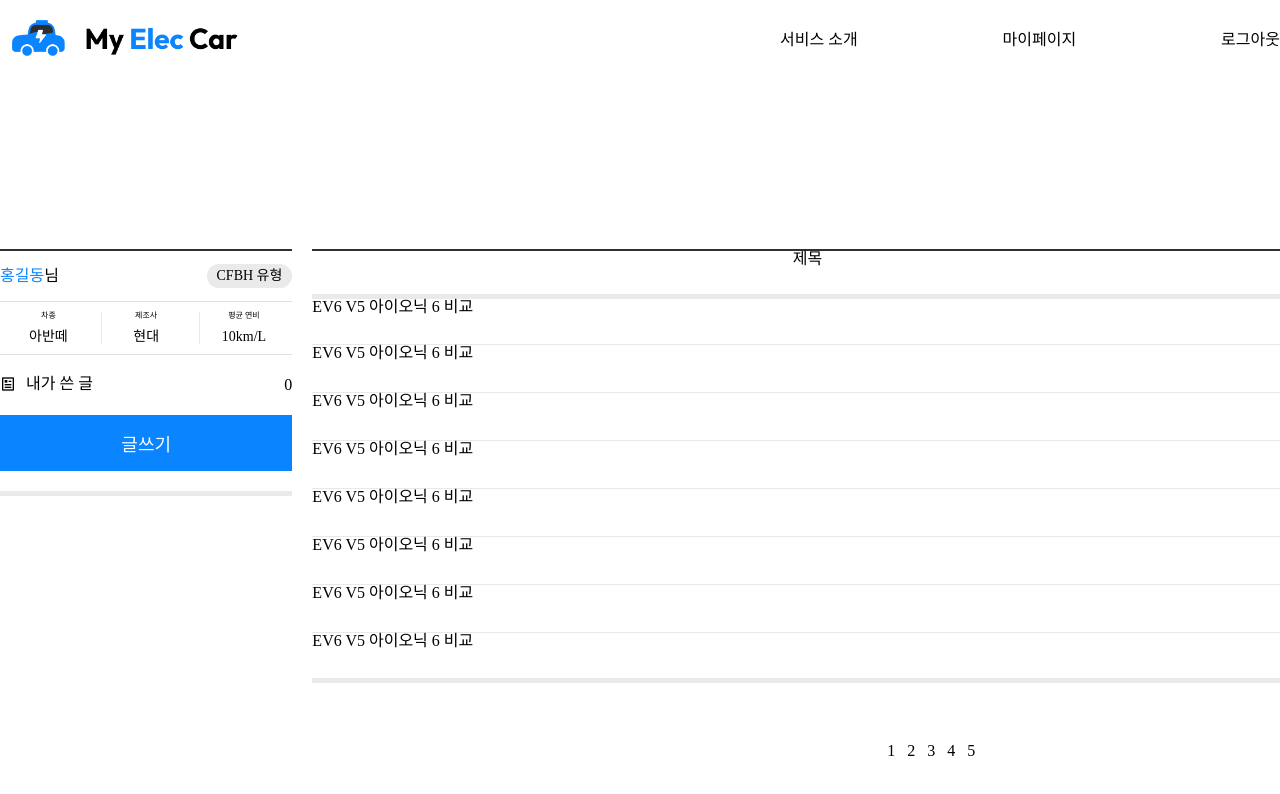
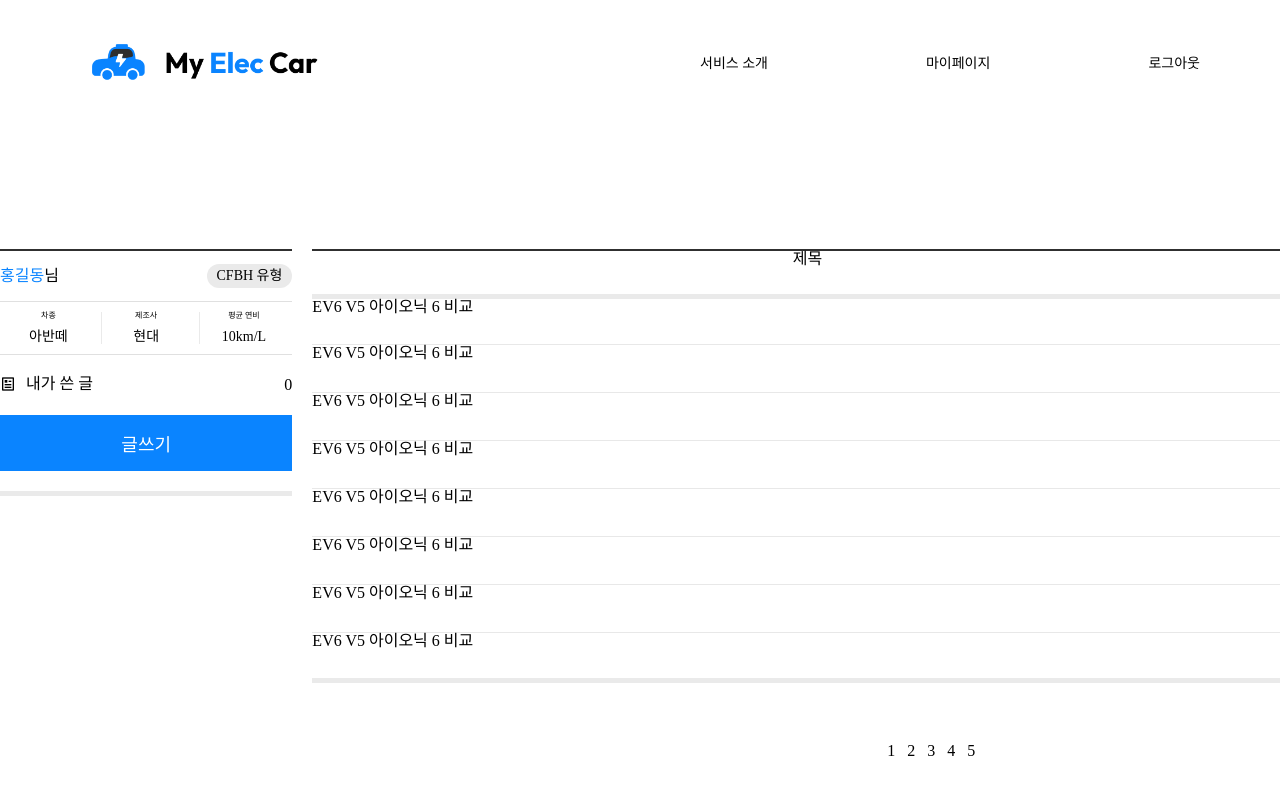
Before and after one commit to puremint02s/eleccarmirror, a React (Create React App) app in the folder front/: page /community in a window 1280 px wide. Shown: the top 794 px of the page. Built offline with nearby package versions, Linux system fonts and the light colour scheme.

Commit message:
Style: fix some button styles

```diff
--- a/front/src/Pages/FinalResultPage.tsx
+++ b/front/src/Pages/FinalResultPage.tsx
@@ -118,6 +118,7 @@
   padding-top: 7rem;
   padding-bottom: 1px;
   font-size: 25px;
+  font-weight: 500;
 `;
 
 const ResultWrapper = styled.div`
--- a/front/src/Pages/MyPage.tsx
+++ b/front/src/Pages/MyPage.tsx
@@ -20,14 +20,14 @@
   return (
     <>
       <Header />
-      <TitleWrapper>마이페이지</TitleWrapper>
+      <TitleWrapper>마이 페이지</TitleWrapper>
       <MyPageWrapper>
         <Sidebar />
         <MyPageContentWrapper>
           <div style={{ paddingTop: 100 }}>
             <MyPageContentTitle>
               나의 차량 정보
-              <button style={{ float: "right" }}>수정</button>
+              <ModifyCarInfoButton>수정</ModifyCarInfoButton>
             </MyPageContentTitle>
             <MyPageContent>
               <ul>
@@ -49,7 +49,7 @@
           <div style={{ paddingTop: 100 }}>
             <MyPageContentTitle>
               이전 주유 기록 (최근 3개월)
-              <button style={{ float: "right" }}>+ 주유내역</button>
+              <AddRefuelButton>+ 주유내역</AddRefuelButton>
             </MyPageContentTitle>
             <RefuelWrap>
               <table>
@@ -111,6 +111,7 @@
   padding-top: 7rem;
   padding-bottom: 1px;
   font-size: 25px;
+  font-weight: 500;
 `;
 
 const MyPageWrapper = styled.div`
@@ -128,6 +129,17 @@
 const MyPageContentTitle = styled.p`
   text-align: left;
   padding-bottom: 15px;
+  font-weight: 500;
+`;
+
+const ModifyCarInfoButton = styled.button`
+  float: right;
+  padding: 5px 10px 5px 10px;
+  cursor: pointer;
+  border-radius: 28px;
+  border: none;
+  font-size: 12px;
+  color: #636363;
 `;
 
 const MyPageContent = styled.div`
@@ -160,9 +172,20 @@
         text-align: center;
         font-size: 14px;
         padding-top: 15px;
+        font-weight: 500;
       }
     }
   }
+`;
+
+const AddRefuelButton = styled.button`
+  float: right;
+  padding: 5px 10px 5px 10px;
+  cursor: pointer;
+  border-radius: 28px;
+  border: none;
+  font-size: 12px;
+  color: #636363;
 `;
 
 const RefuelWrap = styled.div`
@@ -180,6 +203,7 @@
       th {
         font-size: 14px;
         padding-top: 18px;
+        font-weight: 600;
       }
     }
 
@@ -191,6 +215,7 @@
           text-align: center;
           font-size: 14px;
           padding-top: 14px;
+          color: #696969;
         }
       }
     }
--- a/front/src/components/MyPage/ModifyInfo.tsx
+++ b/front/src/components/MyPage/ModifyInfo.tsx
@@ -6,7 +6,7 @@
   return (
     <>
       <Header />
-      <TitleWrapper>마이페이지</TitleWrapper>
+      <TitleWrapper>마이 페이지</TitleWrapper>
       <MyPageWrapper>
         <Sidebar />
         <MyPageContentWrapper>
@@ -27,6 +27,7 @@
   padding-top: 7rem;
   padding-bottom: 1px;
   font-size: 25px;
+  font-weight: 500;
 `;
 
 const MyPageWrapper = styled.div`
--- a/front/src/components/MyPage/Sidebar.tsx
+++ b/front/src/components/MyPage/Sidebar.tsx
@@ -26,7 +26,7 @@
 const SideMenu = styled.div`
   height: 30rem;
   width: 10vw;
-  padding-left: 15vw;
+  padding-left: 20vw;
   display: inline;
 `;
 
@@ -36,4 +36,5 @@
 
 const SideMenuLi = styled.li`
   padding-top: 1rem;
+  font-weight: 500;
 `;
--- a/front/src/components/common/Header.tsx
+++ b/front/src/components/common/Header.tsx
@@ -52,6 +52,8 @@
   min-width: 500px;
   display: flex;
   justify-content: flex-end;
+  padding-top: 3rem;
+  padding-right: 5rem;
 
   ul {
     width: 100%;
@@ -61,12 +63,15 @@
       height: 100%;
       display: flex;
       align-items: center;
+      font-size: 14px;
     }
   }
 `;
 
 const Logo = styled.img.attrs({ src: LogoImg })`
   width: 100px;
+  padding-top: 3rem;
+  padding-left: 5rem;
 `;
 
 function Header() {
@@ -83,7 +88,12 @@
           <Nav>
             <ul>
               <li>서비스 소개</li>
-              <li>마이페이지</li>
+              <a
+                style={{ textDecoration: "none", color: "black" }}
+                href="/mypage"
+              >
+                <li>마이페이지</li>
+              </a>
               <li>로그아웃</li>
             </ul>
           </Nav>
--- a/front/src/style/CalcEfficiencyStyle.tsx
+++ b/front/src/style/CalcEfficiencyStyle.tsx
@@ -5,6 +5,7 @@
   padding-top: 7rem;
   padding-bottom: 1px;
   font-size: 25px;
+  font-weight: 500;
 `;
 
 export const CalcSubTitleWrapper = styled.div`
--- a/front/src/style/CarMbtiStyle.tsx
+++ b/front/src/style/CarMbtiStyle.tsx
@@ -5,6 +5,7 @@
   padding-top: 7rem;
   padding-bottom: 1px;
   font-size: 25px;
+  font-weight: 500;
 `;
 
 export const SubTitleWrapper = styled.div`
```
